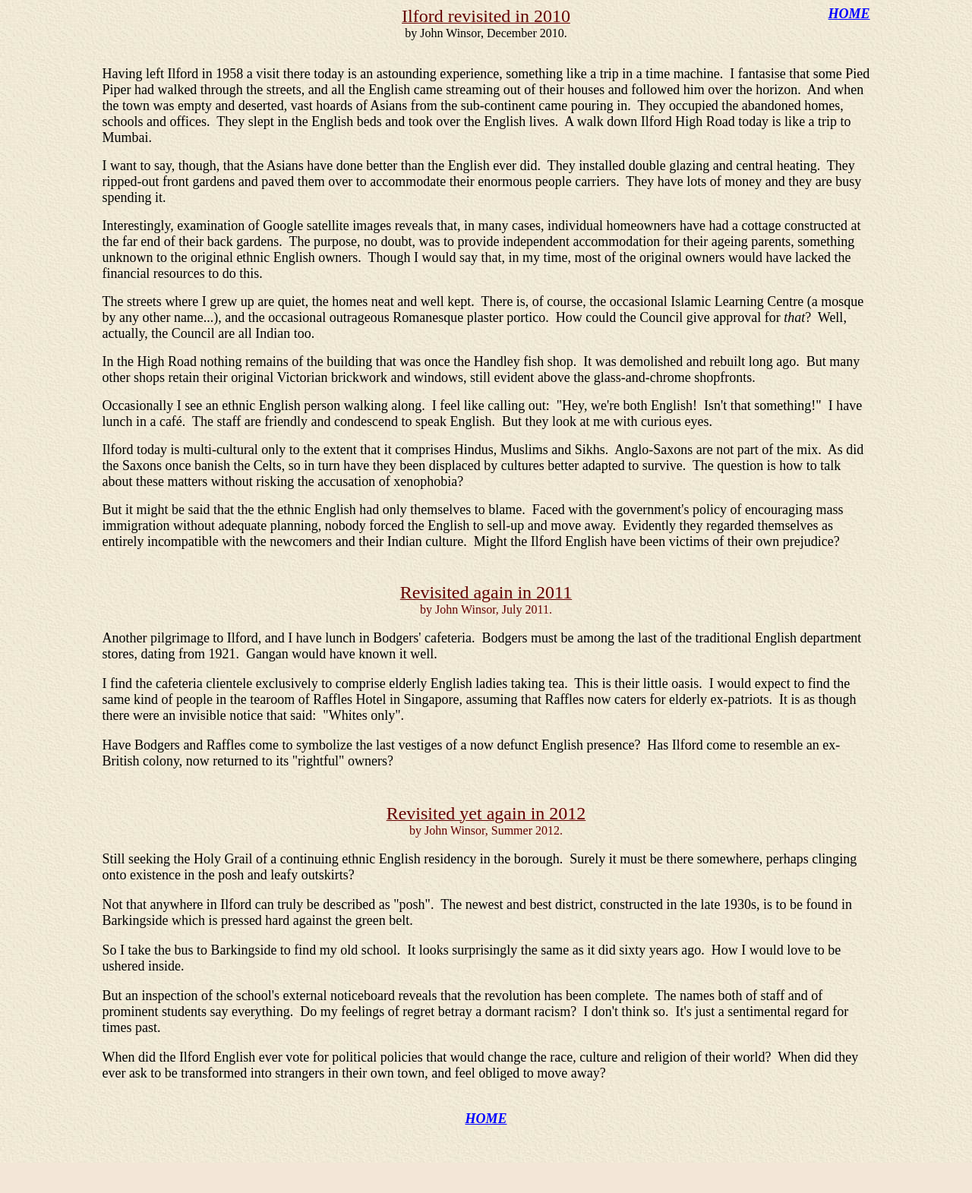
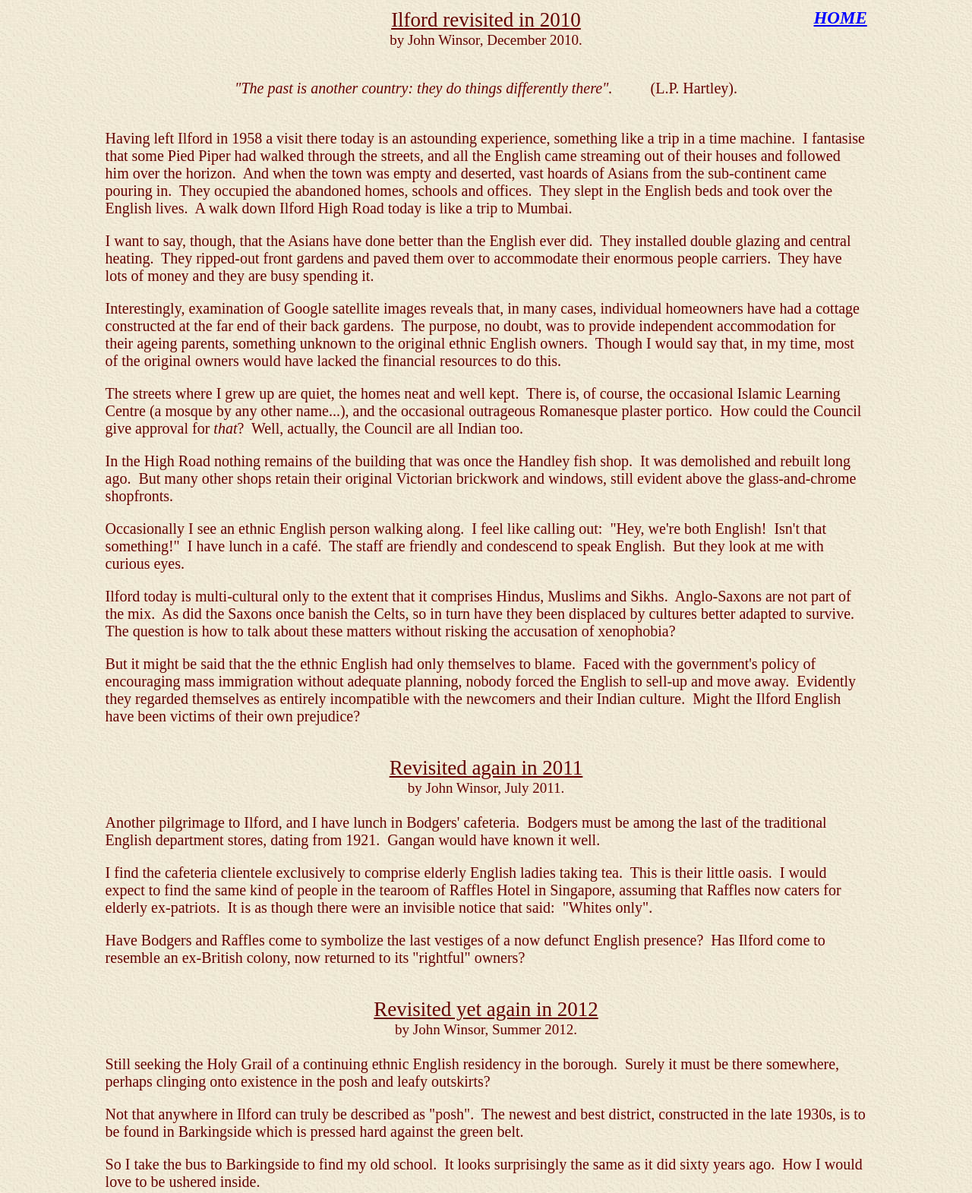
Before and after one commit to John-Winsor/handley-ancestry, a plain HTML site: page Ilford_revisited_in_2010/Ilford_revisited_in_2010.html in a window 1280 px wide. Shown: the top 1571 px of the page at 76% size. Before the commit the page ends 1531 px from the top, so only its background shows below. Drawn offline with Linux system fonts and the light colour scheme.

Commit message:
Add files via upload

```diff
--- a/Ilford_revisited_in_2010/Ilford_revisited_in_2010.html
+++ b/Ilford_revisited_in_2010/Ilford_revisited_in_2010.html
@@ -1,187 +1,195 @@
-<html>
+<!DOCTYPE html>
+
+<html lang="en">
 
 <head>
+<meta charset="UTF-8">
 <meta name="robots" content="NOINDEX,NOFOLLOW">
-<title>Handley Ancestry</title>
-<meta http-equiv="Content-Type" content="text/html; charset=windows-1252">
 <meta name="viewport" content="width=device-width, initial-scale=1.0, user-scalable=no">
+<link rel="stylesheet" href="../mystyle.css">
+<title>Handley Ancestry v1.1</title>
+<style>
+  body {
+    background-image: url("../bg3.jpg");
+    background-color: #f3e6d7;
+    font-family: "Times New Roman";
+  }
+</style>
 </head>
 
-<body style="background-image: url('../bg3.jpg')" bgcolor="#F3E6D7">
+  <body>
 
-<div align="center">
-<center>
-<table border="0" cellpadding="0" cellspacing="0" width="80%">
-
-  <tbody>
-
+  <table style="width:100%">
     <tr>
-
-      <td valign="top" width="100%">
-      <div align="center">
-      <center>
-      <table border="0" cellpadding="0" cellspacing="0" width="100%">
-
-        <tbody>
-
-          <tr>
-
-            <td width="15%"></td>
-
-            <td align="center" valign="top" width="70%"><font color="#640000"><u><font size="5">Ilford
-revisited in 2010</font><br>
-
-            </u><font size="3" color="#000000" face="Times New Roman">by John Winsor,
-December 2010.</font></font></td>
-
-            <td align="right" valign="top" width="15%"><font size="4"><a href="../index11.html" style="color: #0000FF"><b><i>HOME</i></b></a></font></td>
-
+      <td style="width:10%">
+      </td>
+      <td style="width:10%">
+      </td>
+      <td style="width:60%">
+        <div class= "center">
+        <div class="font_27px">
+          <u>Ilford revisited in 2010</u>
+        </div>
+        <div class="font_19px">
+          by John Winsor, December 2010.
+        </div>
+        </div>
+      </td>
+      <td style="width:10%">
+        <div class="right">
+        <div class="font_23px">
+          <a href="../index11.html"><span style="color:#0000ff;"><b><i>HOME</i></b></span></a>
+        </div>
+        </div>
+      </td>
+      <td style="width:10%">
+      </td>
     </tr>
-
-        </tbody>
   </table>
 
-      </center>
+  <br>
 
+  <div class="center">
+  <div class="font_20px">
+    <p><i>"The past is another country: they do things differently there".</i>&nbsp; &nbsp; &nbsp; &nbsp; &nbsp; (L.P. Hartley).</p>
+  </div>
   </div>
 
-      <p align="left"><br>
+  <table style="width:100%">
+    <tr>
+      <td style="width:10%">
+      </td>
+      <td style="width:80%">
+        <div class="left">
+        <div class="font_20px">
+          <p>Having left Ilford in 1958 a visit there today is an astounding experience, something like a trip in a time machine.&nbsp;
+          I fantasise that some Pied Piper had walked through the streets, and all the English came streaming out of their houses and
+          followed him over the horizon.&nbsp; And when the town was empty and deserted, vast hoards of Asians from the sub-continent
+          came pouring in.&nbsp; They occupied the abandoned homes, schools and offices.&nbsp; They slept in the English beds and took
+          over the English lives.&nbsp; A walk down Ilford High Road today is like a trip to Mumbai.</p>
 
-      <font color="#000000" size="4">Having left
-Ilford in 1958 a visit there today is an astounding experience,
-something like a trip in a time machine.&nbsp; I fantasise that
-some Pied Piper had walked through the streets, and all the English
-came streaming out of their houses and followed him over the
-horizon.&nbsp; And when the town was empty and deserted, vast
-hoards of Asians from the sub-continent came pouring in.&nbsp; They
-occupied the abandoned homes, schools and offices.&nbsp; They slept
-in the English beds and took over the English lives.&nbsp; A walk
-down Ilford High Road today is like a trip to Mumbai.</font></p>
+          <p>I want to say, though, that the Asians have done better than the English ever did.&nbsp; They installed double glazing and
+          central heating.&nbsp; They ripped-out front gardens and paved them over to accommodate their enormous people carriers.&nbsp;
+          They have lots of money and they are busy spending it.</p>
 
-      <p align="left"><font color="#000000" size="4">I want to say,
-though, that the Asians have done better than the English ever did.&nbsp;
-They installed double glazing and central heating.&nbsp; They ripped-out
-front gardens and paved them over to accommodate their enormous people
-carriers.&nbsp; They have lots of money and they are busy spending it.</font></p>
+          <p>Interestingly, examination of Google satellite images reveals that, in many cases, individual homeowners have had a cottage
+          constructed at the far end of their back gardens.&nbsp; The purpose, no doubt, was to provide independent accommodation for
+          their ageing parents, something unknown to the original ethnic English owners.&nbsp; Though I would say that, in my time, most
+          of the original owners would have lacked the financial resources to do this.</p>
 
-      <p align="left"><font color="#000000" size="4">
-Interestingly, examination of Google satellite images reveals that,
-in many cases, individual homeowners have had a cottage constructed
-at the far end of their back gardens.&nbsp; The purpose, no doubt,
-was to provide independent accommodation for their ageing parents,
-something unknown to the original ethnic English owners.&nbsp;
-Though I would say that, in my time, most of the original owners
-would have lacked the financial resources to do this.</font></p>
+          <p>The streets where I grew up are quiet, the homes neat and well kept.&nbsp; There is, of course, the occasional Islamic Learning
+          Centre (a mosque by any other name...), and the occasional outrageous Romanesque plaster portico.&nbsp; How could the Council give
+          approval for <i>that</i>?&nbsp; Well, actually, the Council are all Indian too.</p>
 
-      <p align="left"><font color="#000000" size="4">The streets
-where I grew up are quiet, the homes neat and well kept.&nbsp;
-There is, of course, the occasional Islamic Learning Centre
-(a mosque by any other name...), and the occasional outrageous
-Romanesque plaster portico.&nbsp; How could the Council give
-approval for <i>that</i>?&nbsp; Well, actually, the Council
-are all Indian too.</font></p>
+          <p>In the High Road nothing remains of the building that was once the Handley fish shop.&nbsp; It was demolished and rebuilt long
+          ago.&nbsp; But many other shops retain their original Victorian brickwork and windows, still evident above the glass-and-chrome
+          shopfronts.</p>
 
-      <p align="left"><font color="#000000" size="4">
-In the High Road nothing remains of the building that was once the
-Handley fish shop.&nbsp; It was demolished and rebuilt long ago.&nbsp;
-But many other shops retain their original Victorian brickwork and windows,
-still evident above the glass-and-chrome shopfronts.</font></p>
+          <p>Occasionally I see an ethnic English person walking along.&nbsp; I feel like calling out:&nbsp; "Hey, we're both English!&nbsp;
+          Isn't that something!"&nbsp; I have lunch in a caf&eacute;.&nbsp; The staff are friendly and condescend to speak English.&nbsp;
+          But they look at me with curious eyes.</p>
 
-      <p align="left"><font color="#000000" size="4"> Occasionally I see
-an ethnic English person walking along.&nbsp; I feel like calling out:&nbsp;
-"Hey, we're both English!&nbsp; Isn't that something!"&nbsp; I have lunch
-in a caf&eacute;.&nbsp; The staff are friendly and condescend to speak
-English.&nbsp; But they look at me with curious eyes.</font></p>
+          <p> Ilford today is multi-cultural only to the extent that it comprises Hindus, Muslims and Sikhs.&nbsp; Anglo-Saxons are not part of
+          the mix.&nbsp; As did the Saxons once banish the Celts, so in turn have they been displaced by cultures better adapted to survive.&nbsp;
+          The question is how to talk about these matters without risking the accusation of xenophobia?</p>
 
-      <p align="left"><font color="#000000" size="4"> Ilford today is
-multi-cultural only to the extent that it comprises Hindus, Muslims
-and Sikhs.&nbsp; Anglo-Saxons are not part of the mix.&nbsp;
-As did the Saxons once banish the Celts, so in turn have they been
-displaced by cultures better adapted to survive.&nbsp; The question
-is how to talk about these matters without risking the accusation of
-xenophobia?</font></p>
+          <p>But it might be said that the the ethnic English had only themselves to blame.&nbsp; Faced with the government's policy of encouraging
+          mass immigration without adequate planning, nobody forced the English to sell-up and move away.&nbsp; Evidently they regarded themselves as
+          entirely incompatible with the newcomers and their Indian culture.&nbsp; Might the Ilford English have been victims of their own prejudice?</p>
+        </div>
+        </div>
+      </td>
+      <td style="width:10%">
+      </td>
+    </tr>
+  </table>
 
-      <p align="left"><font color="#000000" size="4">
-But it might be said that the the ethnic English had only themselves to
-blame.&nbsp; Faced with the government's policy of encouraging mass
-immigration without adequate planning, nobody forced the English to sell-up
-and move away.&nbsp; Evidently they regarded themselves as entirely
-incompatible with the newcomers and their Indian culture.&nbsp; Might the
-Ilford English have been victims of their own prejudice?
+  <br>
 
-      <p align="center"><font color="#640000"><u><font size="5"><br>
+  <div class= "center">
+  <div class="font_27px">
+    <u>Revisited again in 2011</u>
+  </div>
+  <div class="font_19px">
+    by John Winsor, July 2011.
+  </div>
+  </div>
 
-Revisited again in 2011</font></u><font size="3"><br>
+  <table style="width:100%">
+    <tr>
+      <td style="width:10%">
+      </td>
+      <td style="width:80%">
+        <div class="left">
+        <div class="font_20px">
+          <p>Another pilgrimage to Ilford, and I have lunch in Bodgers' cafeteria.&nbsp; Bodgers must be among the last of the traditional
+          English department stores, dating from 1921.&nbsp; Gangan would have known it well.</p>
 
-      <font face="Times New Roman">
+          <p>I find the cafeteria clientele exclusively to comprise elderly English ladies taking tea.&nbsp; This is their little oasis.&nbsp;
+          I would expect to find the same kind of people in the tearoom of Raffles Hotel in Singapore, assuming that Raffles now caters for
+          elderly ex-patriots.&nbsp; It is as though there were an invisible notice that said:&nbsp; "Whites only".</p>
 
-by John Winsor, July 2011.</font></font></font></p>
+          <p>Have Bodgers and Raffles come to symbolize the last vestiges of a now defunct English presence?&nbsp; Has Ilford come to resemble
+          an ex-British colony, now returned to its "rightful" owners?</p>
+        </div>
+        </div>
+      <td style="width:10%">
+      </td>
+    </tr>
+  </table>
 
-      <p align="left"><font color="#000000" size="4"> Another pilgrimage
-to Ilford, and I have lunch in Bodgers' cafeteria.&nbsp; Bodgers must be
-among the last of the traditional English department stores, dating from
-1921.&nbsp; Gangan would have known it well.</font></p>
+  <br>
 
-      <p align="left"><font color="#000000" size="4"> I find the cafeteria
-clientele exclusively to comprise elderly English ladies taking tea.&nbsp;
-This is their little oasis.&nbsp; I would expect to find the same kind of
-people in the tearoom of Raffles Hotel in Singapore, assuming that Raffles
-now caters for elderly ex-patriots.&nbsp; It is as though there were an
-invisible notice that said:&nbsp; "Whites only".</font></p>
+  <div class= "center">
+  <div class="font_27px">
+    <u>Revisited yet again in 2012</u>
+  </div>
+  <div class="font_19px">
+    by John Winsor, Summer 2012.
+  </div>
+  </div>
 
-      <p align="left"><font color="#000000" size="4"> Have Bodgers and
-Raffles come to symbolize the last vestiges of a now defunct English
-presence?&nbsp; Has Ilford come to resemble an ex-British colony,
-now returned to its "rightful" owners?</font></p>
+  <table style="width:100%">
+    <tr>
+      <td style="width:10%">
+      </td>
+      <td style="width:80%">
+        <div class="left">
+        <div class="font_20px">
+          <p>Still seeking the Holy Grail of a continuing ethnic English residency in the borough.&nbsp;
+          Surely it must be there somewhere, perhaps clinging onto existence in the posh and leafy outskirts?</p>
 
-      <p align="center"><font color="#640000"><u><font size="5"><br>
+          <p>Not that anywhere in Ilford can truly be described as "posh".&nbsp; The newest and best district,
+          constructed in the late 1930s, is to be found in Barkingside which is pressed hard against the green belt.</p>
 
-Revisited yet again in 2012</font></u><font size="3"><br>
+          <p>So I take the bus to Barkingside to find my old school.&nbsp; It looks surprisingly the same as it did
+          sixty years ago.&nbsp; How I would love to be ushered inside.</p>
 
-      <font face="Times New Roman">
-
-by John Winsor, Summer 2012.</font></font></font></p>
-
-      <p align="left"><font color="#000000" size="4"> Still seeking the
-Holy Grail of a continuing ethnic English residency in the borough.&nbsp;
-Surely it must be there somewhere, perhaps clinging onto existence in the
-posh and leafy outskirts?</font></p>
-
-      <p align="left"><font color="#000000" size="4"> Not that anywhere in
-Ilford can truly be described as "posh".&nbsp; The newest and best district,
-constructed in the late 1930s, is to be found in Barkingside which is
-pressed hard against the green belt.</font></p>
-
-      <p align="left"><font color="#000000" size="4"> So I take the bus to
-Barkingside to find my old school.&nbsp; It looks surprisingly the same as
-it did sixty years ago.&nbsp; How I would love to be ushered inside.</font></p>
-
-      <p align="left"><font color="#000000" size="4"> But an inspection of the
-school's external noticeboard reveals that the revolution has been complete.&nbsp;
+          <p>But an inspection of the school's external noticeboard reveals that the revolution has been complete.&nbsp;
           The names both of staff and of prominent students say everything.&nbsp;
           Do my feelings of regret betray a dormant racism?&nbsp; I don't think so.&nbsp;
-It's just a sentimental regard for times past.</font></p>
+          It's just a sentimental regard for times past.</p>
 
-      <p align="left"><font color="#000000" size="4"> When did the Ilford English
-ever vote for political policies that would change the race, culture and religion
-of their world?&nbsp; When did they ever ask to be transformed into strangers in
-their own town, and feel obliged to move away?</font></p>
-
-      <p align="center"><br>
-
-      <font size="4"><a href="../index11.html" style="color: #0000FF"><b><i>HOME</i></b></a></font></p>
-
-      <p align="center"><br></p>
-
+          <p> When did the Ilford English ever vote for political policies that would change the race, culture and religion
+          of their world?&nbsp; When did they ever ask to be transformed into strangers in their own town, and feel obliged
+          to move away?</p>
+        </div>
+        </div>
       </td>
-
+      <td style="width:10%">
+      </td>
     </tr>
-
-  </tbody>
-
   </table>
 
+  <br><br>
+
+  <div class="center">
+  <div class="font_23px">
+    <a href="../index11.html"><span style="color:#0000ff;"><b><i>HOME</i></b></span></a>
   </div>
+  </div>
+
+  <br><br><br>
 
   </body>
 
```
Lines whose indentation alone changed are shown as unchanged.
